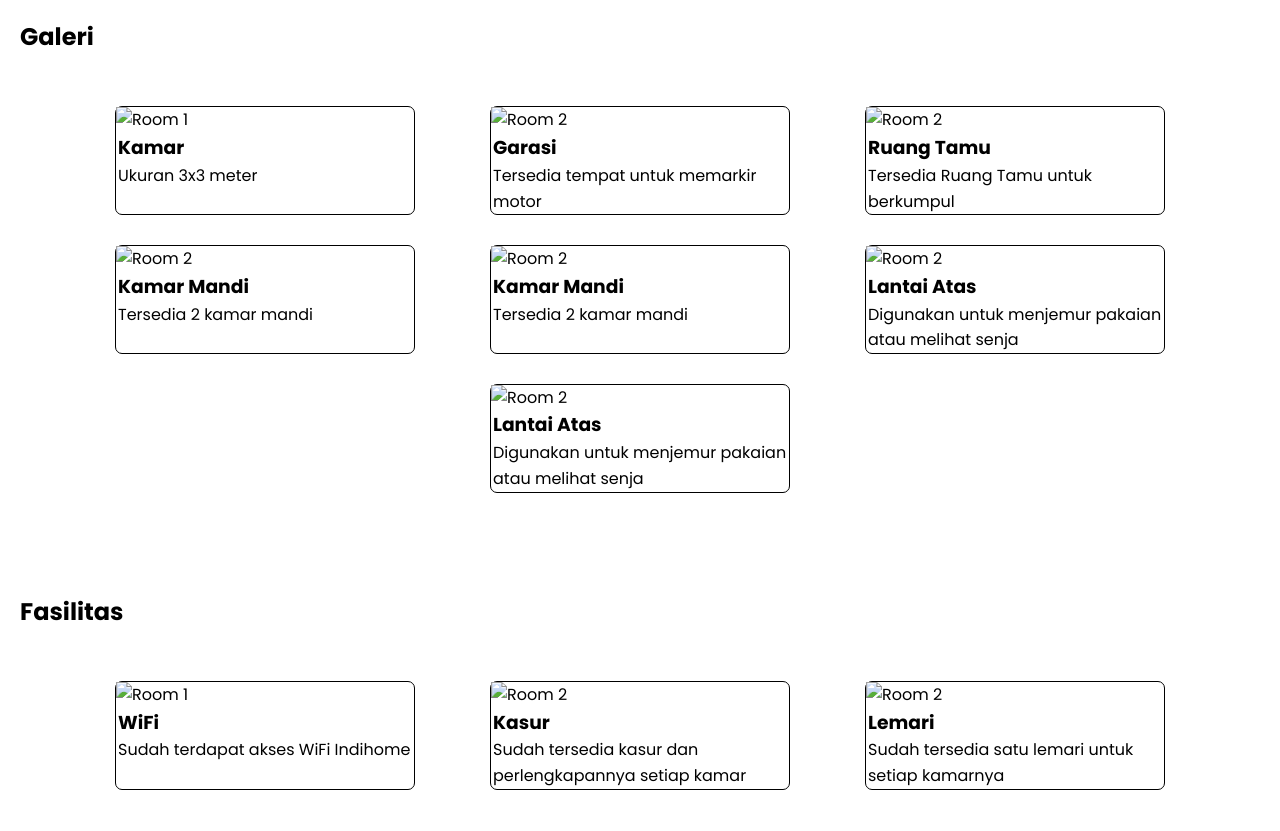
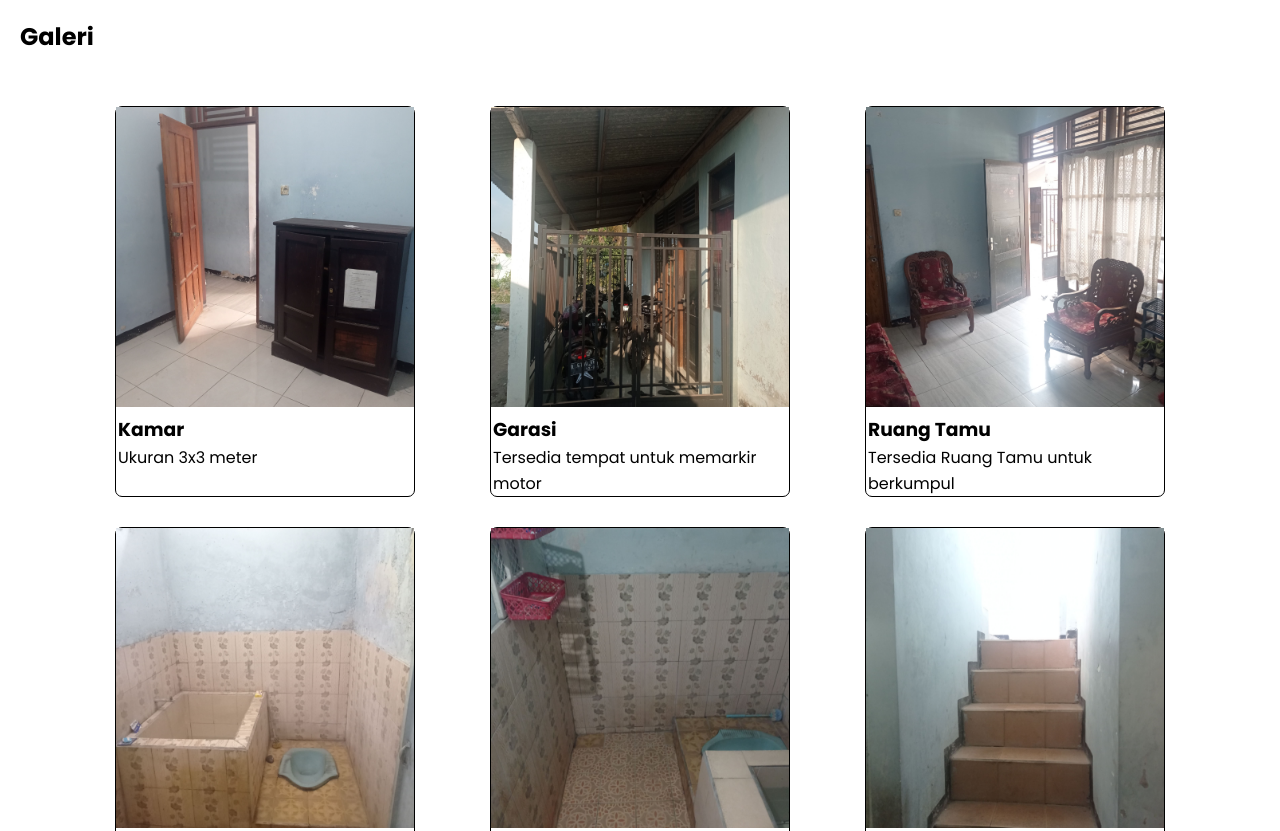
Before and after one commit to irfanzid/kos-bu-hani, a plain HTML site: page index.html in a window 1280 px wide. Shown: the part 802-1633 px from the top of the page. Drawn offline with Linux system fonts and the light colour scheme; a web font is replaced by a local one.

Commit message:
Update index.html
menghapus javascript

```diff
--- a/index.html
+++ b/index.html
@@ -35,37 +35,37 @@
       <h2>Galeri</h2>
       <div class="rooms">
         <div class="room">
-          <img data-src="imgCompress/kamar.jpg" alt="Room 1" class="lazy-img" />
+          <img src="imgCompress/kamar.jpg" alt="Room 1" loading="lazy" />
           <h3>Kamar</h3>
           <p>Ukuran 3x3 meter</p>
         </div>
         <div class="room">
-          <img data-src="imgCompress/garasi.jpg" alt="Room 2" class="lazy-img" />
+          <img src="imgCompress/garasi.jpg" alt="Room 2" loading="lazy" />
           <h3>Garasi</h3>
           <p>Tersedia tempat untuk memarkir motor</p>
         </div>
         <div class="room">
-          <img data-src="imgCompress/ruangTamu.jpg" alt="Room 2" class="lazy-img" />
+          <img src="imgCompress/ruangTamu.jpg" alt="Room 2" loading="lazy" />
           <h3>Ruang Tamu</h3>
           <p>Tersedia Ruang Tamu untuk berkumpul</p>
         </div>
         <div class="room">
-          <img data-src="imgCompress/kamarMandi1.jpg" alt="Room 2" class="lazy-img" />
+          <img src="imgCompress/kamarMandi1.jpg" alt="Room 2" loading="lazy" />
           <h3>Kamar Mandi</h3>
           <p>Tersedia 2 kamar mandi</p>
         </div>
         <div class="room">
-          <img data-src="imgCompress/kamarMandi2.jpg" alt="Room 2" class="lazy-img" />
+          <img src="imgCompress/kamarMandi2.jpg" alt="Room 2" loading="lazy" />
           <h3>Kamar Mandi</h3>
           <p>Tersedia 2 kamar mandi</p>
         </div>
         <div class="room">
-          <img data-src="imgCompress/lantaiAtas2.jpg" alt="Room 2" class="lazy-img" />
+          <img src="imgCompress/lantaiAtas2.jpg" alt="Room 2" loading="lazy" />
           <h3>Lantai Atas</h3>
           <p>Digunakan untuk menjemur pakaian atau melihat senja</p>
         </div>
         <div class="room">
-          <img data-src="imgCompress/lantaiAtas1.jpg" alt="Room 2" class="lazy-img" />
+          <img src="imgCompress/lantaiAtas1.jpg" alt="Room 2" loading="lazy" />
           <h3>Lantai Atas</h3>
           <p>Digunakan untuk menjemur pakaian atau melihat senja</p>
         </div>
@@ -77,17 +77,17 @@
       <div class="container">
         <div class="rooms">
           <div class="room">
-            <img data-src="imgCompress/wifi.jpg" alt="Room 1" class="lazy-img" />
+            <img src="imgCompress/wifi.jpg" alt="Room 1" loading="lazy" />
             <h3>WiFi</h3>
             <p>Sudah terdapat akses WiFi Indihome</p>
           </div>
           <div class="room">
-            <img data-src="imgCompress/kasur.jpg" alt="Room 2" class="lazy-img" />
+            <img src="imgCompress/kasur.jpg" alt="Room 2" loading="lazy" />
             <h3>Kasur</h3>
             <p>Sudah tersedia kasur dan perlengkapannya setiap kamar</p>
           </div>
           <div class="room">
-            <img data-src="imgCompress/kasur.jpg" alt="Room 2" class="lazy-img" />
+            <img src="imgCompress/kasur.jpg" alt="Room 2" loading="lazy" />
             <h3>Lemari</h3>
             <p>Sudah tersedia satu lemari untuk setiap kamarnya</p>
           </div>
@@ -108,13 +108,11 @@
       <div class="rooms">
         <div class="room">
           <iframe
-            class="lazy-img"
-            data-src="https://www.google.com/maps/embed?pb=!1m18!1m12!1m3!1d3955.613665972646!2d110.22325297447473!3d-7.5078299740657295!2m3!1f0!2f0!3f0!3m2!1i1024!2i768!4f13.1!3m3!1m2!1s0x2e7a8f34906b8741%3A0x955d02cf9ec6a655!2sKost%20Bu%20Hani!5e0!3m2!1sid!2sid!4v1691152567318!5m2!1sid!2sid"
+            src="https://www.google.com/maps/embed?pb=!1m18!1m12!1m3!1d3955.613665972646!2d110.22325297447473!3d-7.5078299740657295!2m3!1f0!2f0!3f0!3m2!1i1024!2i768!4f13.1!3m3!1m2!1s0x2e7a8f34906b8741%3A0x955d02cf9ec6a655!2sKost%20Bu%20Hani!5e0!3m2!1sid!2sid!4v1691152567318!5m2!1sid!2sid"
             width="100%"
             height="300px"
             style="border: 0"
             allowfullscreen=""
-            class="lazy-img"
             referrerpolicy="no-referrer-when-downgrade"
           ></iframe>
         </div>
```
